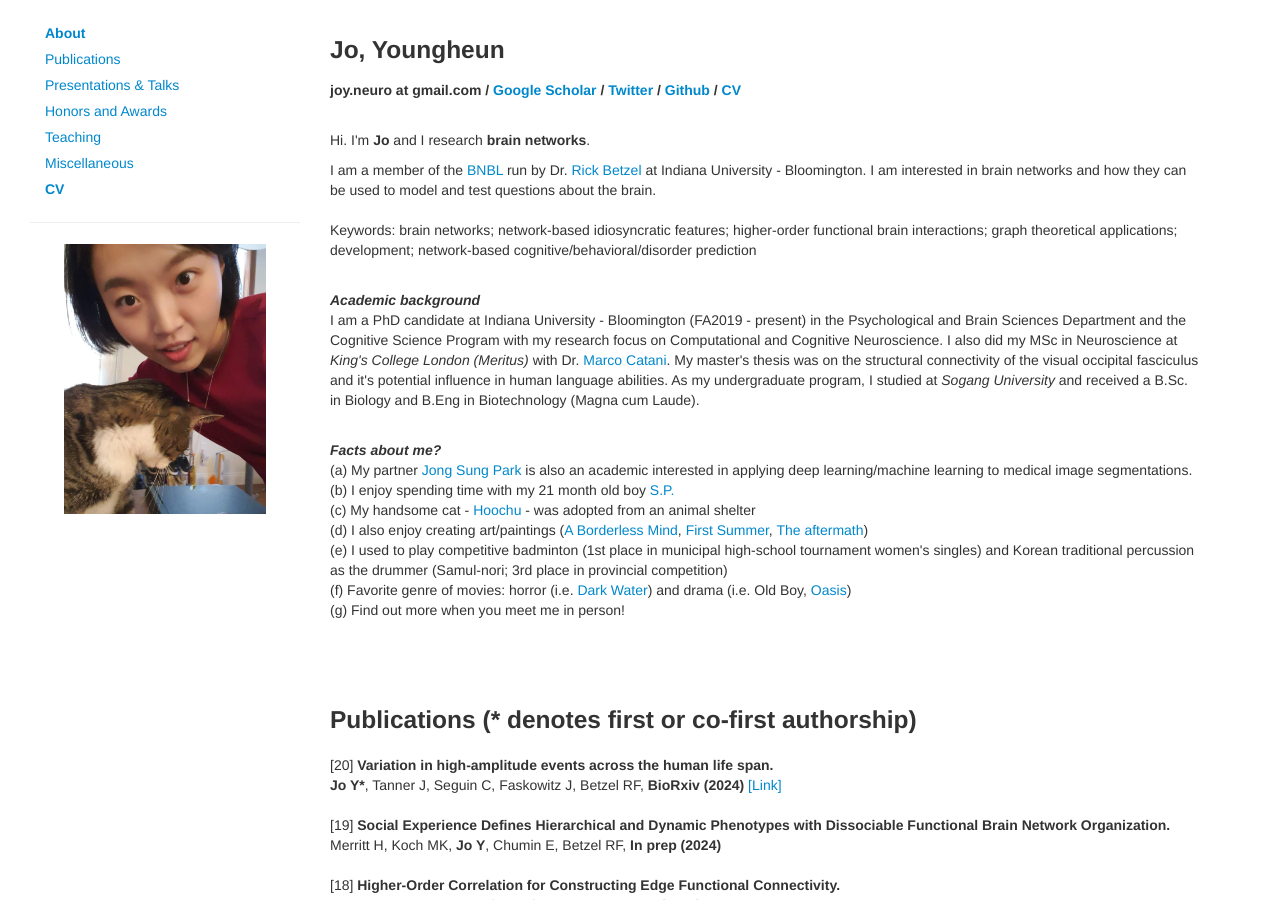
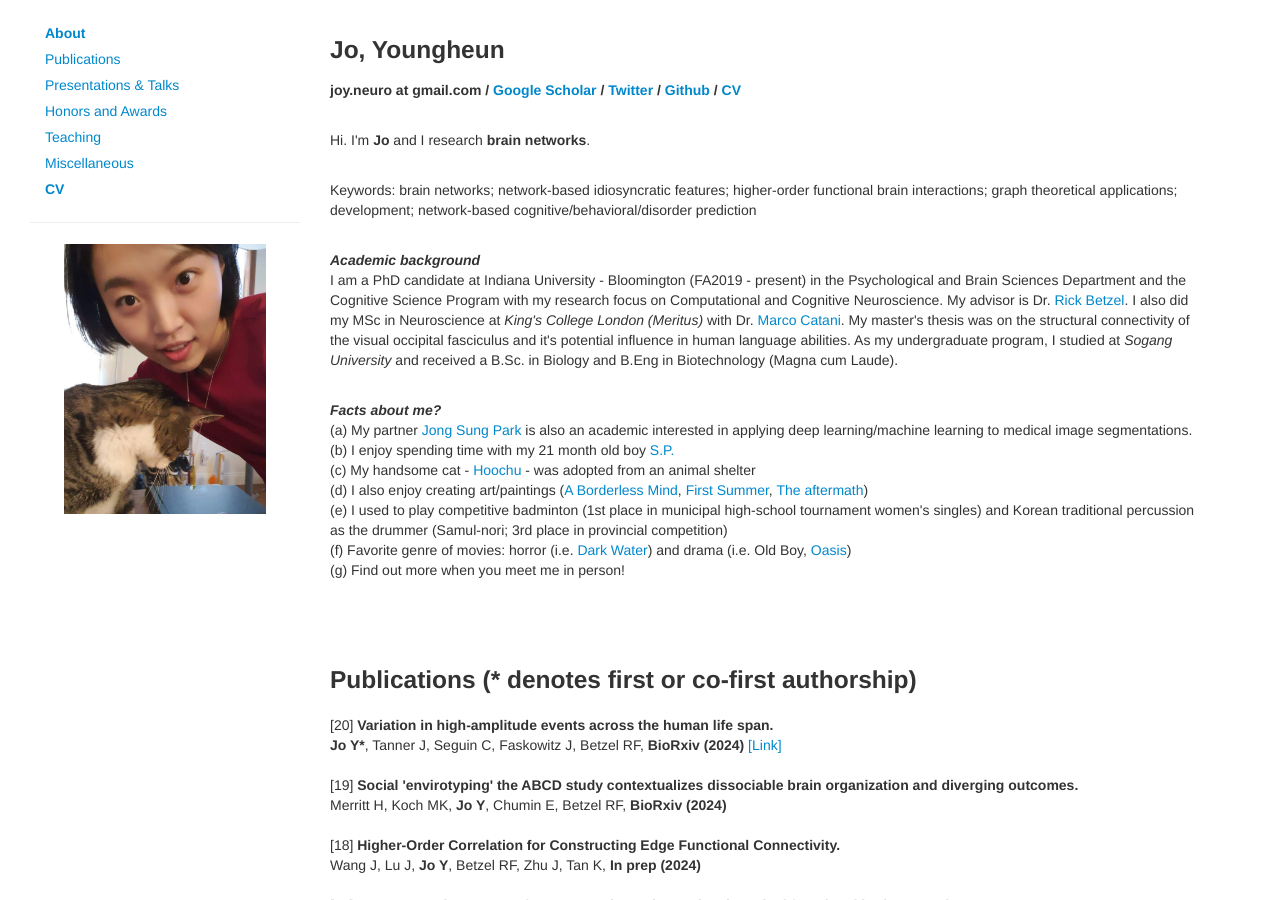
Before and after one commit to joy-neuro/joy-neuro.github.io, a Jekyll site: the page index.html, which Jekyll copies as it is, in a window 1280 px wide and 900 px high. Built offline with Jekyll 4.4.1, drawn with Linux system fonts in a browser that asks for light colours; nearby versions of some CDN libraries; comment, search, counter and statistics services are not loaded.

Commit message:
Update index.html

```diff
--- a/index.html
+++ b/index.html
@@ -77,9 +77,6 @@
                 Hi. I'm <b>Jo</b> and I research <b>brain networks</b>.
             </p>
             <p>
-                I am a member of the <a target="_blank" href="https://www.brainnetworkslab.com/">BNBL</a> run by Dr. <a target="_blank" href= "https://scholar.google.com/citations?user=3j9gqsEAAAAJ&hl=en&oi=ao">Rick Betzel</a> at Indiana University - Bloomington.
-                I am interested in brain networks and how they can be used to model and test questions about the brain.
-                </br>
                 </br>
                 Keywords: brain networks; network-based idiosyncratic features; higher-order functional brain interactions; graph theoretical
 applications; development; network-based cognitive/behavioral/disorder prediction
@@ -88,7 +85,7 @@ applications; development; network-based cognitive/behavioral/disorder predictio
             <p>
                 <b><em>Academic background</em></b>
             </br>
-                I am a PhD candidate at Indiana University - Bloomington (FA2019 - present) in the Psychological and Brain Sciences Department and the Cognitive Science Program with my research focus on Computational and Cognitive Neuroscience. I also did my MSc in Neuroscience at <em>King's College London (Meritus)</em>
+                I am a PhD candidate at Indiana University - Bloomington (FA2019 - present) in the Psychological and Brain Sciences Department and the Cognitive Science Program with my research focus on Computational and Cognitive Neuroscience. My advisor is Dr. <a target="_blank" href= "https://scholar.google.com/citations?user=3j9gqsEAAAAJ&hl=en&oi=ao">Rick Betzel</a>. I also did my MSc in Neuroscience at <em>King's College London (Meritus)</em>
                 with Dr. <a target="_blank" href="https://scholar.google.co.kr/citations?user=VPqrCdQAAAAJ&hl=en&oi=ao">Marco Catani</a>. My master's thesis was on the structural connectivity of the visual occipital fasciculus and it's potential influence in human language abilities.
                 As my undergraduate program, I studied at <em>Sogang University</em> and received a B.Sc. in Biology and B.Eng in Biotechnology (Magna cum Laude).
             </p>
@@ -137,9 +134,9 @@ applications; development; network-based cognitive/behavioral/disorder predictio
                 <div class="media-body">
                     <p class="media-heading">
                         [19] <strong>
-                            Social Experience Defines Hierarchical and Dynamic Phenotypes with Dissociable Functional Brain Network Organization.
+                            Social 'envirotyping' the ABCD study contextualizes dissociable brain organization and diverging outcomes.
                         </strong><br>
-                        Merritt H, Koch MK, <strong>Jo Y</strong>, Chumin E, Betzel RF, <strong>In prep (2024)</strong>                  <!--<a target="_blank"
+                        Merritt H, Koch MK, <strong>Jo Y</strong>, Chumin E, Betzel RF, <strong>BioRxiv (2024)</strong>                  <!--<a target="_blank"
                            href="https://www.nature.com/articles/s41593-020-00719-y">[Link]</a>-->
                     </p>
                     <!--<p class="abstract-text">
```
